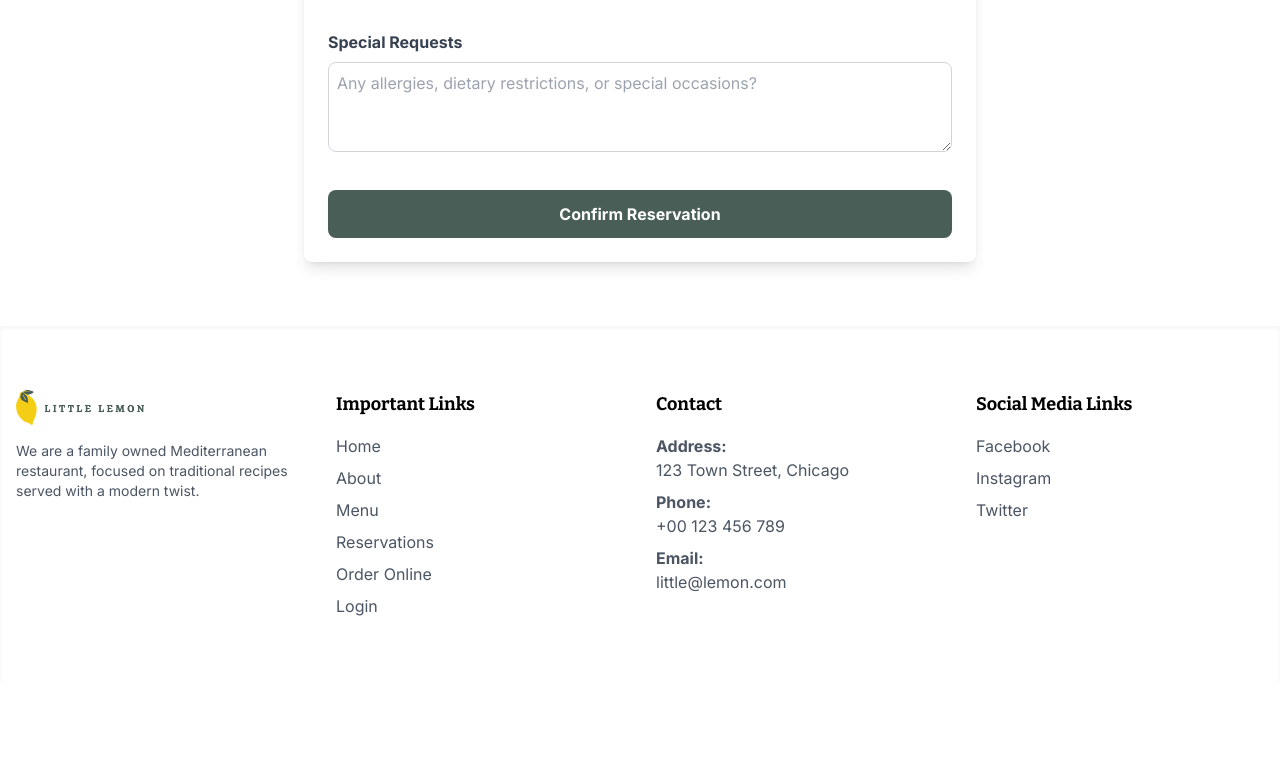
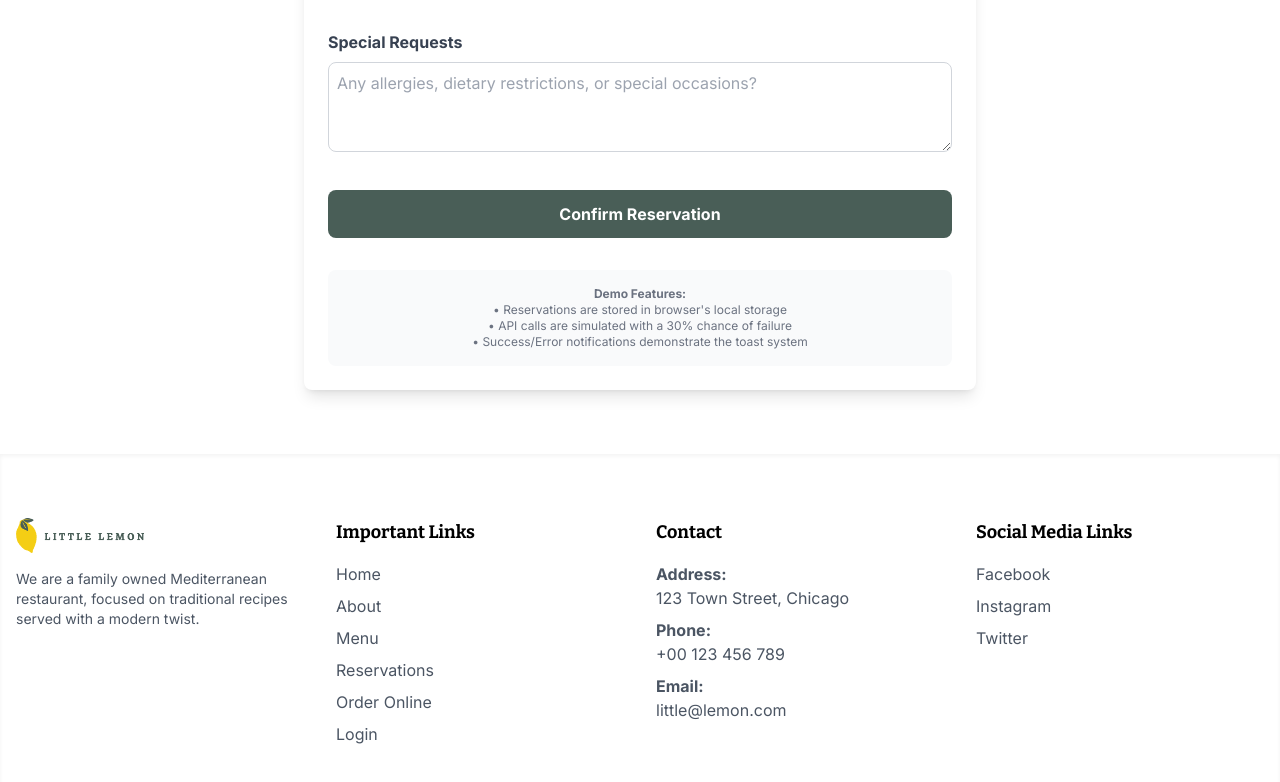
Before and after one commit to marceoroq/final-capstone, a React (Vite) app: page /reservations in a window 1280 px wide. Shown: the part 1095-1877 px from the top of the page. Before the commit the page ends 1777 px from the top, so only its background shows below. Built offline with nearby package versions, Linux system fonts and the light colour scheme.

Commit message:
feat(Reservation): add disclaimer about section for future publish

```diff
--- a/src/components/reservations/ReservationForm.jsx
+++ b/src/components/reservations/ReservationForm.jsx
@@ -145,14 +145,14 @@ const ReservationForm = ({
         />
       </div>
 
-      <div className="flex gap-4">
+      <div className="mt-8 flex gap-4">
         <button
           type="submit"
           disabled={isSubmitting}
           className="flex-1 rounded-lg bg-[#495E57] px-6 py-3 font-bold text-white transition-all hover:bg-[#3e504a] disabled:bg-gray-400"
         >
           {isSubmitting
-            ? 'Confirming reservation...'
+            ? 'Processing...'
             : isEditing
               ? 'Update Reservation'
               : 'Confirm Reservation'}
@@ -161,11 +161,23 @@ const ReservationForm = ({
           <button
             type="button"
             onClick={onCancel}
-            className="flex-1 rounded-lg border border-gray-300 px-6 py-3 font-bold text-gray-700 transition-all hover:bg-gray-50"
+            className="flex-1 rounded-lg border border-red-500 px-6 py-3 font-bold text-red-500 transition-all hover:bg-red-50"
           >
-            Cancel Edit
+            Cancel
           </button>
         )}
+      </div>
+
+      {/* Demo Disclaimer */}
+      <div className="mt-8 rounded-lg bg-gray-50 p-4 text-xs text-gray-500">
+        <p className="text-center">
+          <span className="font-bold">Demo Features:</span>
+          <br />
+          • Reservations are stored in browser&apos;s local storage
+          <br />
+          • API calls are simulated with a 30% chance of failure
+          <br />• Success/Error notifications demonstrate the toast system
+        </p>
       </div>
     </form>
   );
```
